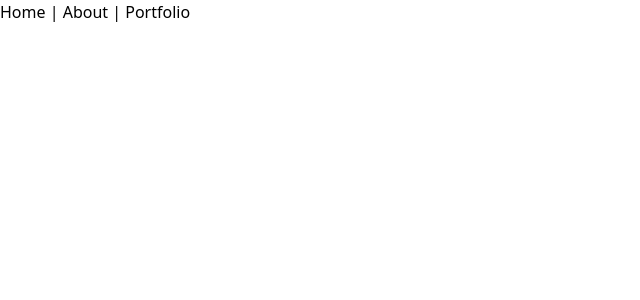
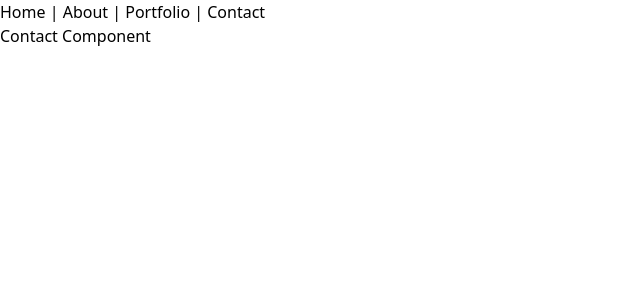
Before and after one commit to akuma-phawx/web-portfolio, a Vue app: page /contact in a window 1280 px wide. Shown: the top 300 px of the page, without its empty margins (0-640 px from the left). Built offline with nearby package versions, Linux system fonts and the light colour scheme.

Commit message:
Create Nav Component & Contact Component - Move router links to Nav components from App Component

```diff
--- a/src/App.vue
+++ b/src/App.vue
@@ -1,15 +1,15 @@
 <template>
-  <div id="nav">
-    <router-link to="/">Home</router-link> |
-    <router-link to="/about">About</router-link> |
-    <router-link to="/portfolio">Portfolio</router-link>
-  </div>
+  <Nav />
   <router-view />
 </template>
 
 <script>
+import Nav from './components/nav_components/Nav.vue';
 export default {
   name: 'App',
+  components: {
+    Nav,
+  },
 };
 </script>
 
--- /dev/null
+++ b/src/components/main_components/Contact.vue
@@ -0,0 +1,11 @@
+<template>
+  <div class="container">
+    <h1>Contact Component</h1>
+  </div>
+</template>
+
+<script>
+export default {};
+</script>
+
+<style></style>
--- /dev/null
+++ b/src/components/nav_components/Nav.vue
@@ -0,0 +1,19 @@
+<template>
+  <div class="container">
+    <div id="nav">
+      <router-link to="/">Home</router-link>
+      <span> | </span>
+      <router-link to="/about">About</router-link>
+      <span> | </span>
+      <router-link to="/portfolio">Portfolio</router-link>
+      <span> | </span>
+      <router-link to="/contact">Contact</router-link>
+    </div>
+  </div>
+</template>
+
+<script>
+export default {};
+</script>
+
+<style></style>
--- a/src/router/index.js
+++ b/src/router/index.js
@@ -1,7 +1,8 @@
 import { createWebHistory, createRouter } from 'vue-router';
-import Home from '../components/Home.vue';
-import About from '../components/About.vue';
-import Portfolio from '../components/Portfolio.vue';
+import Home from '../components/main_components/Home.vue';
+import About from '../components/main_components/About.vue';
+import Portfolio from '../components/main_components/Portfolio.vue';
+import Contact from '../components/main_components/Contact.vue';
 
 const routes = [
   {
@@ -19,6 +20,11 @@ const routes = [
     name: 'Portfolio',
     component: Portfolio,
   },
+  {
+    path: '/contact',
+    name: 'Contact',
+    component: Contact,
+  },
 ];
 
 const router = createRouter({
```
Also changed, not shown: src/components/main_components/About.vue (renamed from src/components/About.vue), src/components/main_components/Home.vue (renamed from src/components/Home.vue), src/components/main_components/Portfolio.vue (renamed from src/components/Portfolio.vue).
